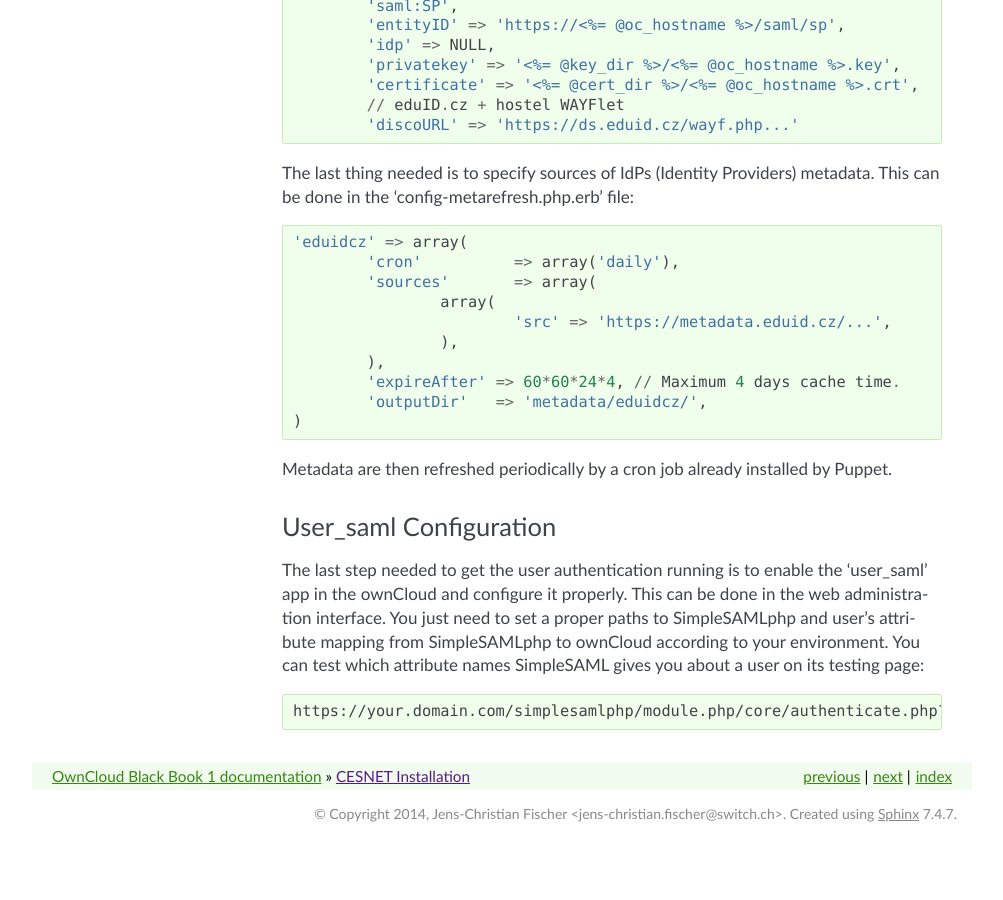
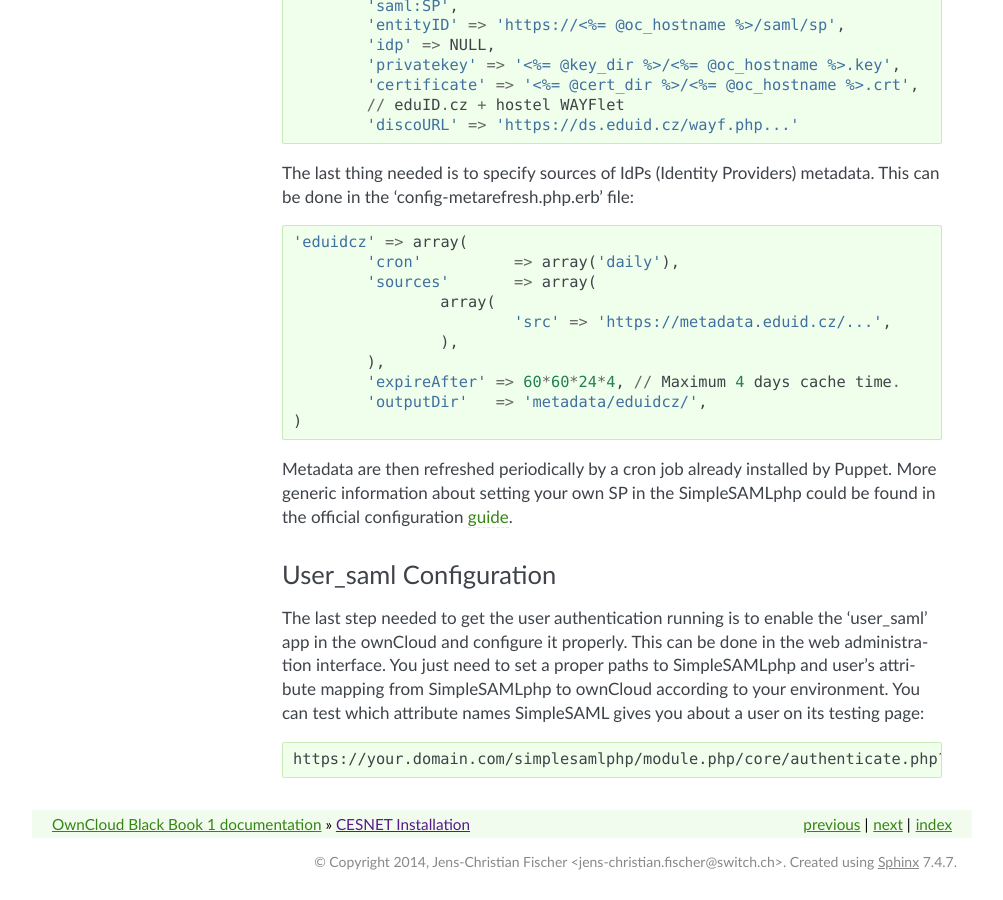
Before and after one commit to switch-ch/cloudservice-owncloud, a Sphinx documentation site: the page built from source/cesnet/installation.rst, in a window 1280 px wide and 900 px high, scrolled down 5689 px. Shown: the whole window, without its empty margins (138-1141 px from the left). Built offline with Sphinx 7.4.7, drawn with Linux system fonts in a browser that asks for light colours; before the commit the page ends 6541 px from its top, so only the background shows below that.

Commit message:
Just a small update

```diff
--- a/source/cesnet/architecture.rst
+++ b/source/cesnet/architecture.rst
@@ -20,7 +20,7 @@
 * PgPool proxy
 * Pacemaker HA services
 * Icinga & Munin monitoring servers
-* eduID and eduGAIN authentication services
+* eduID federated authentication service
 * GPFS storage
 * TSM server for backups
 
@@ -199,7 +199,6 @@
 .. _recommendations: http://wiki.postgresql.org/wiki/Number_Of_Database_Connections#How_to_Find_the_Optimal_Database_Connection_Pool_Size
 .. _SimpleSAMLphp: https://simplesamlphp.org/
 .. _eduId: http://eduid.cz/
-.. _eduGAIN: http://www.geant.net/service/eduGAIN/Pages/home.aspx
 .. _`user_saml`: https://github.com/owncloud/apps/tree/master/user_saml
 .. _`user_shibboleth`: https://github.com/AndreasErgenzinger/user_shibboleth
 .. _WAYF: https://www.eduid.cz/en/tech/wayf
--- a/source/cesnet/installation.rst
+++ b/source/cesnet/installation.rst
@@ -255,6 +255,8 @@
 	)
 
 Metadata are then refreshed periodically by a cron job already installed by Puppet.
+More generic information about setting your own SP in the SimpleSAMLphp could be found
+in the official configuration guide_.
 
 User_saml Configuration
 ^^^^^^^^^^^^^^^^^^^^^^^
@@ -284,3 +286,4 @@
 .. _`cesnet/owncloud-apps`: https://github.com/CESNET/owncloud-apps
 .. _elsewhere: http://clusterlabs.org/quickstart-redhat.html
 .. _crmshell: http://crmsh.github.io/
+.. _guide: https://simplesamlphp.org/docs/stable/simplesamlphp-sp
```
Also changed, not shown: source/cesnet/images/architecture/CesnetOcArchitecture1.2.xml (+1 -1 lines), source/cesnet/images/architecture/CesnetOcArchitecture1.2.png.
